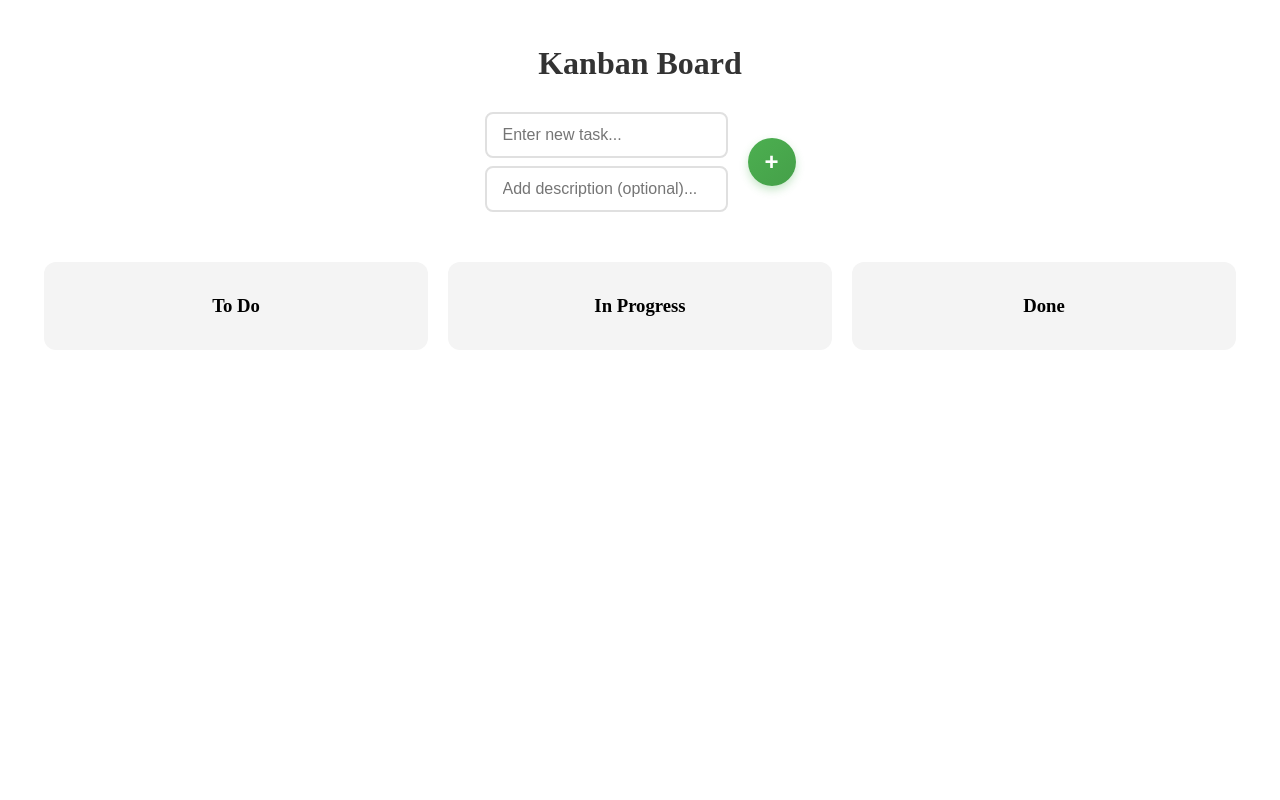
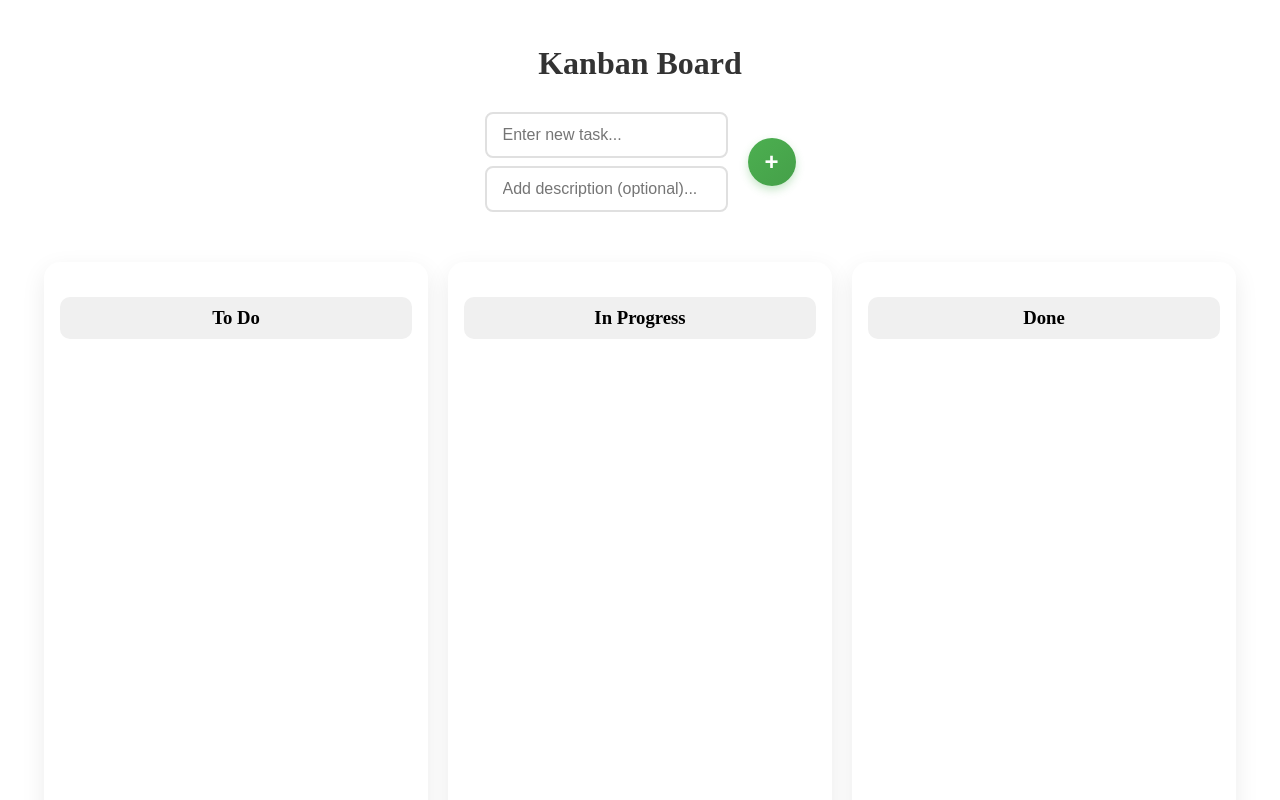
Before and after one commit to Shehin360/Agile-Task-Management-Platform, an Angular app: page / in a window 1280 px wide. Shown: the top 800 px of the page. Built offline with nearby package versions, Linux system fonts and the light colour scheme.

Commit message:
Edited some CSS & HTML properties

```diff
--- a/src/app/kanban/kanban.css
+++ b/src/app/kanban/kanban.css
@@ -17,15 +17,37 @@
 }
 
 .column {
-  background: #f4f4f4;
-  padding: 14px;
-  border-radius: 12px;
+  background: #ffffff;
+  padding: 16px;
+  border-radius: 16px;
+
+  display: flex;
+  flex-direction: column;
 
   flex: 1;
+  max-width: 400px;
+  min-height: 620px;
+
+  box-shadow: 0 8px 24px rgba(0, 0, 0, 0.08);
+}
+
+
+.column-header {
+  text-align: center;
+  font-weight: 600;
+  padding: 10px;
+  border-radius: 10px;
+  margin-bottom: 16px;
+  background: #f0f0f0;
+}
+
+.column-body {
+  display: flex;
   flex-direction: column;
-  display: flex;
-  max-width: 400px;
+  gap: 12px;
 }
+
+
 .column:hover {
   background: #efefef;
   transition: background 0.2s ease;
@@ -38,7 +60,7 @@
 .task {
   background: white;
   padding: 12px;
-  margin: 8px 0;
+  margin: 0;
   border-radius: 8px;
   box-shadow: 0 2px 4px rgba(0, 0, 0, 0.1);
   transition: transform 0.2s ease, box-shadow 0.2s ease;
--- a/src/app/kanban/kanban.html
+++ b/src/app/kanban/kanban.html
@@ -28,8 +28,10 @@
 
   <div class="board">
     <div class="column">
-      <h3>To Do</h3>
+      <!-- <h3>To Do</h3> -->
+      <h3 class="column-header">To Do</h3>
 
+      <div class="column-body">
         @for (task of getTaskByStatus('todo'); track task.id) {
         <div class="task" @taskAnim>
           @if (editingTaskId() === task.id) {
@@ -68,10 +70,11 @@
         </div>
         }
       </div>
+    </div>
 
     <div class="column">
-      <h3>In Progress</h3>
-
+      <h3 class="column-header">In Progress</h3>
+      <div class="column-body">
       @for (task of getTaskByStatus('inprogress'); track task.id) {
       <div class="task" @taskAnim>
         <div class="task-content" (click)="moveTask(task)">
@@ -84,10 +87,11 @@
       </div>
       }
     </div>
+    </div>
 
     <div class="column">
-      <h3>Done</h3>
-
+      <h3 class="column-header">Done</h3>
+      <div class="column-body">
       @for (task of getTaskByStatus('done'); track task.id) {
       <div class="task" @taskAnim>
         <div class="task-content">
@@ -102,3 +106,4 @@
     </div>
   </div>
   </div>
+</div>
```
Lines whose indentation alone changed are shown as unchanged.
